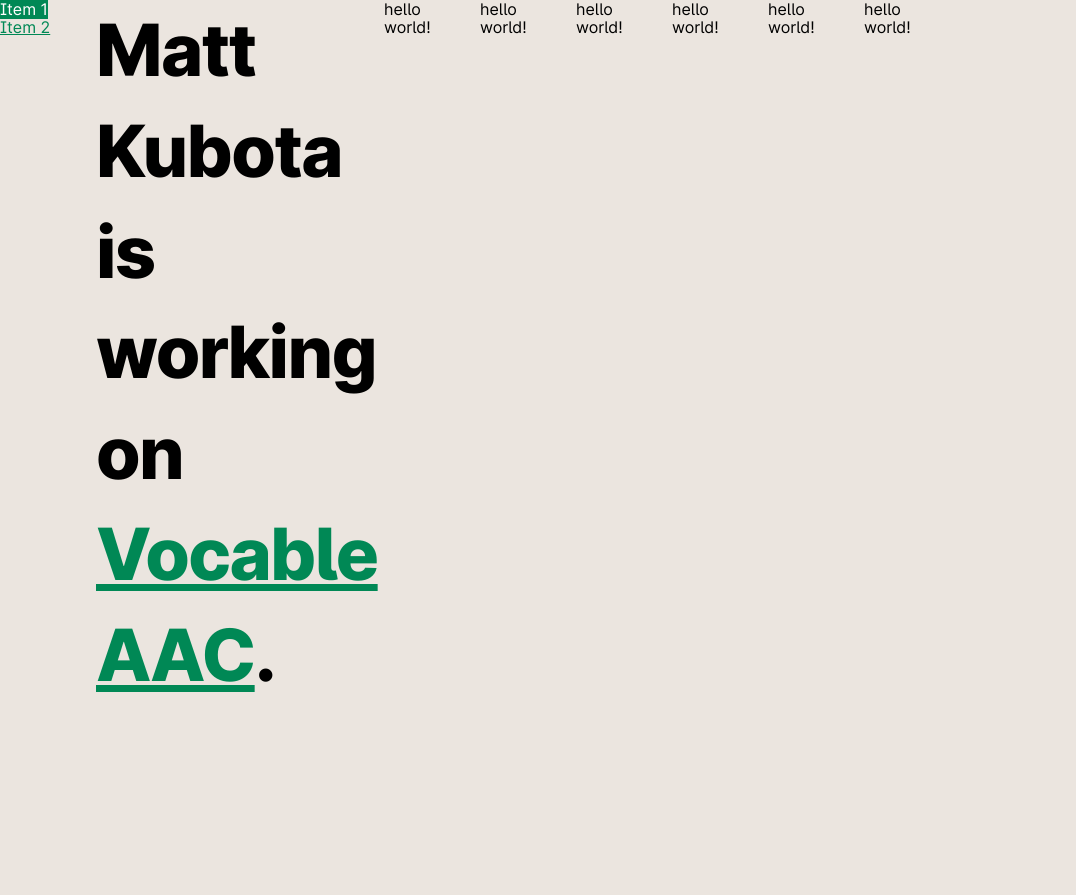
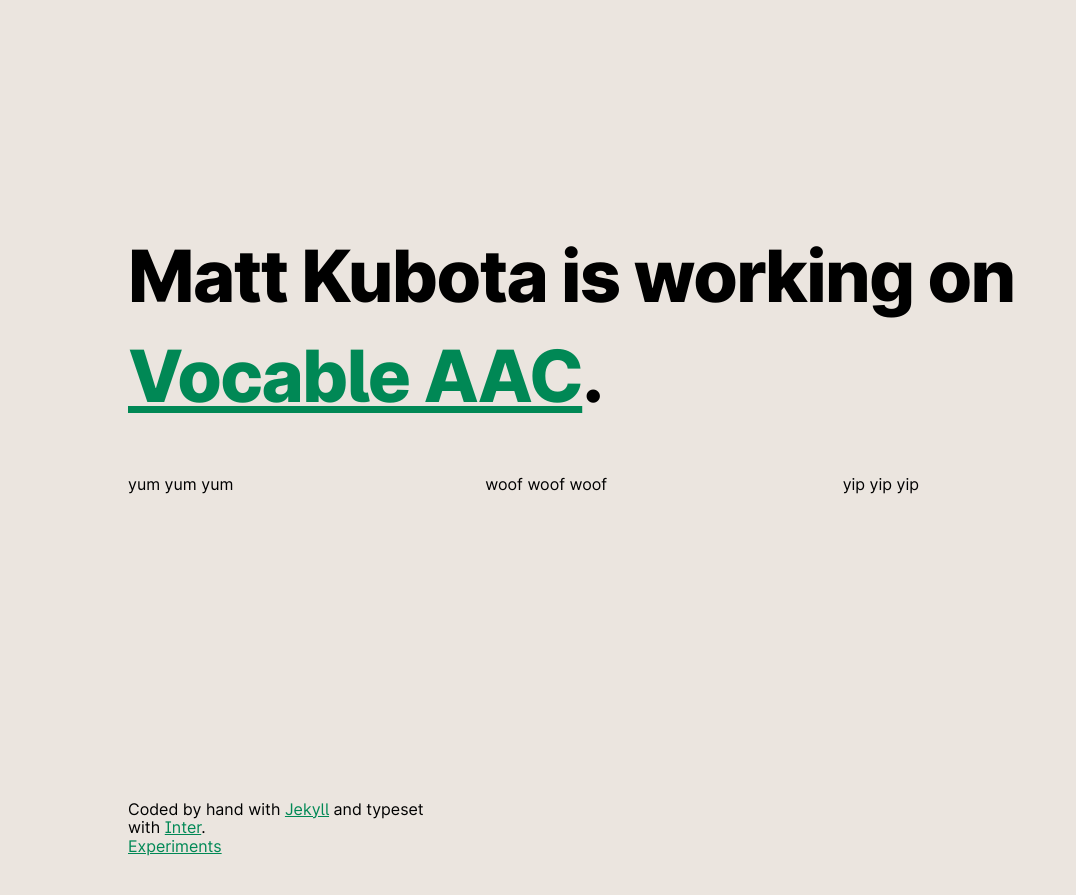
Before and after one commit to mattkubota/mattkubota.com, a Jekyll site: the page built from index.md, in a window 1280 px wide. Shown: the top 895 px of the page, without its empty margins (0-1076 px from the left). Built offline with Jekyll 4.4.1, drawn with Linux system fonts in a browser that asks for light colours.

Commit message:
BETTER layout

```diff
--- a/_data/navigation.yml
+++ b/_data/navigation.yml
@@ -1,4 +1,2 @@
-- name: Item 1
-  link: /about/
-- name: Item 2
-  link: /blog/
+- name: Experiments
+  link: /experiments/
--- a/_layouts/default.html
+++ b/_layouts/default.html
@@ -31,7 +31,7 @@
     <link rel="preload" as="font" href="/assets/fonts/Inter-ExtraBold.woff2" type="font/woff2" crossorigin="anonymous">
     {% seo %}
   </head>
-  <body class="grid-1">
-    {% include nav.html %} {{ content }} {% include footer.html %}
+  <body>
+    <!-- {% include nav.html %} --> {{ content }} <!-- {% include footer.html %} -->
   </body>
 </html>
--- a/_sass/main.scss
+++ b/_sass/main.scss
@@ -1,3 +1,12 @@
+// TODO: need flexbox to space out the footer elements
+// TODO: add hover external link icon?
+// TODO: add favicon
+// TODO: figure out how to make cdn work with vercel or github pages
+// TODO: figure out how to make vercel work with jekyll build settings
+// ? could I cancel hostgator just using jekyll and github pages or vercel?
+// ? adding an autoprefixer and minifier? https://github.com/envygeeks/jekyll-assets
+// ? how to add a locked page? https://github.com/matteobrusa/Password-protection-for-static-pages or https://github.com/lilykonings/jekyll-password-protect or https://auth0.com/docs/quickstart/spa/vanillajs
+
 @font-face {
   font-family: 'Inter';
   font-weight: 400;
@@ -51,17 +60,52 @@
 }
 
 a:hover {
-  color: white;
+  color: #EBE5DF;
   background: #085;;
   text-decoration: none;
 }
 
 /* LAYOUT */
+body {
+  height: 100vh;
+}
+
 .grid-1 {
   display: grid;
-  grid-template-columns: 72px 72px 72px 72px 72px 72px 72px 72px 72px 72px 72px 72px;
-  grid-template-rows: 20% auto 20%;
-  grid-gap: calc((24/16) * 1rem); /* 24px */
+  width: 80vw;
+  height: 100vh;
+  margin: 0 auto;
+  padding: 5vh 0;
+  grid-template-columns: repeat(3, 1fr);
+  grid-template-rows: 2fr 3fr 4fr 1fr;
+  grid-gap: calc((48/16) * 1rem); /* 48px */
+}
+
+.item-1 {
+  grid-column-start: 1;
+  grid-column-end: 4;
+  grid-row-start: 2;
+}
+
+.item-2 {
+  grid-column-start: 1;
+  grid-row-start: 3;
+}
+
+.item-3 {
+  grid-column-start: 2;
+  grid-row-start: 3;
+}
+
+.item-4 {
+  grid-column-start: 3;
+  grid-row-start: 3;
+}
+
+.item-5 {
+  grid-column-start: 1;
+  grid-row-start: 4;
+  align-self: end;
 }
 
 /* TYPOGRAPHY */
--- a/index.md
+++ b/index.md
@@ -2,20 +2,19 @@
 title: Matt Kubota
 ---
 
-<header class="item-2">
-  <h1 class="font-size--xlarge">Matt Kubota is working on <a href="https://vocable.app" target="_blank" class="font-size--xlarge">Vocable AAC</a>.</h1>
-</header>
-
-<section></section>
-
-<main>
-  <article></article>
+<main class="grid-1">
+  <header class="item-1">
+    <h1 class="font-size--xlarge">Matt Kubota is working on <a href="https://vocable.app" target="_blank" class="font-size--xlarge">Vocable AAC</a>.</h1>
+  </header>
+  <section class="item-2">yum yum yum</section>
+  <section class="item-3">woof woof woof</section>
+  <section class="item-4">yip yip yip</section>
+  <footer class="item-5">
+    <p>Coded by hand with <a href="https://jekyllrb.com/" target="_blank">Jekyll</a> and typeset with <a href="https://rsms.me/inter/" target="_blank">Inter</a>.</p>
+    {% for item in site.data.navigation %}
+      <a href="{{ item.link }}" {% if page.url == item.link %}class="current"{% endif %}>
+        {{ item.name }}
+      </a>
+    {% endfor %}
+  </footer>
 </main>
-
-
-<h1>{{ "Hello World!" | downcase }}</h1>
-<h2>{{ "Hello World!" | downcase }}</h2>
-<h3>{{ "Hello World!" | downcase }}</h3>
-<h4>{{ "Hello World!" | downcase }}</h4>
-<h5>{{ "Hello World!" | downcase }}</h5>
-<h6>{{ "Hello World!" | downcase }}</h6>
```
